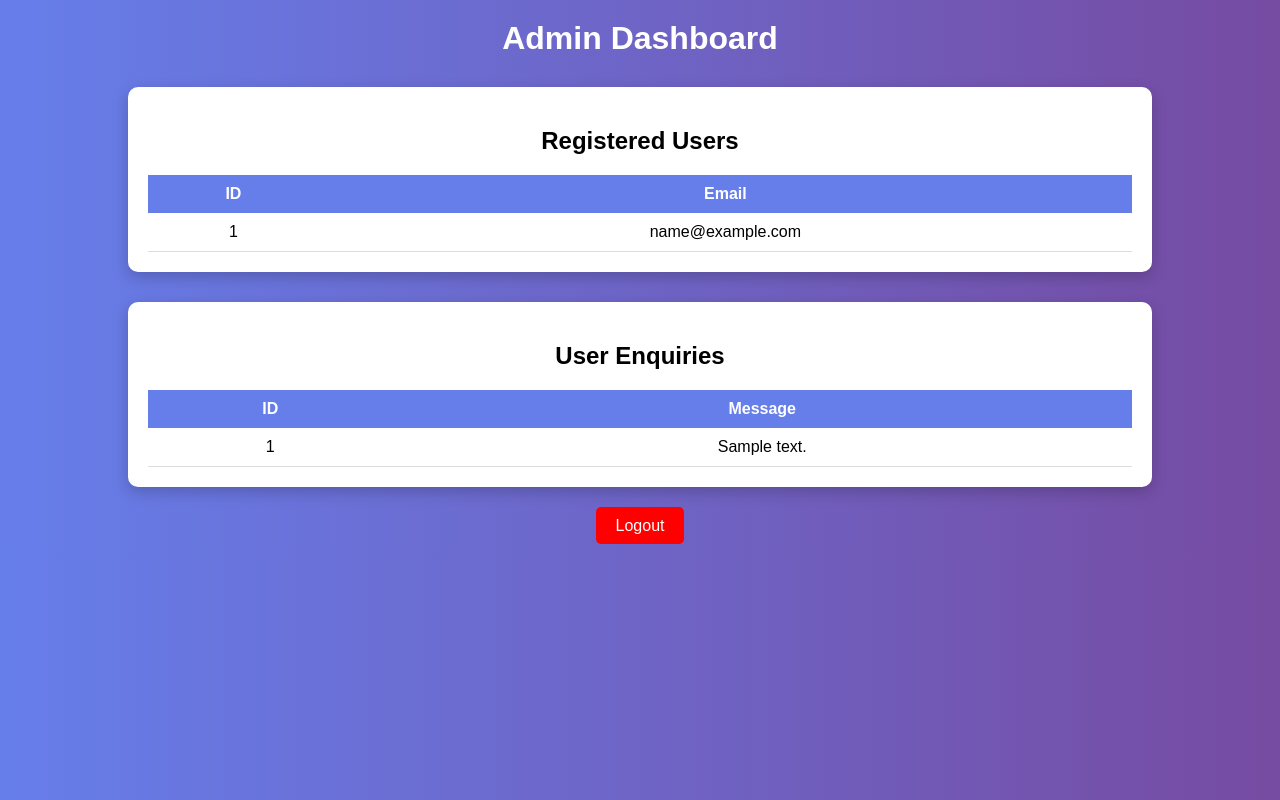
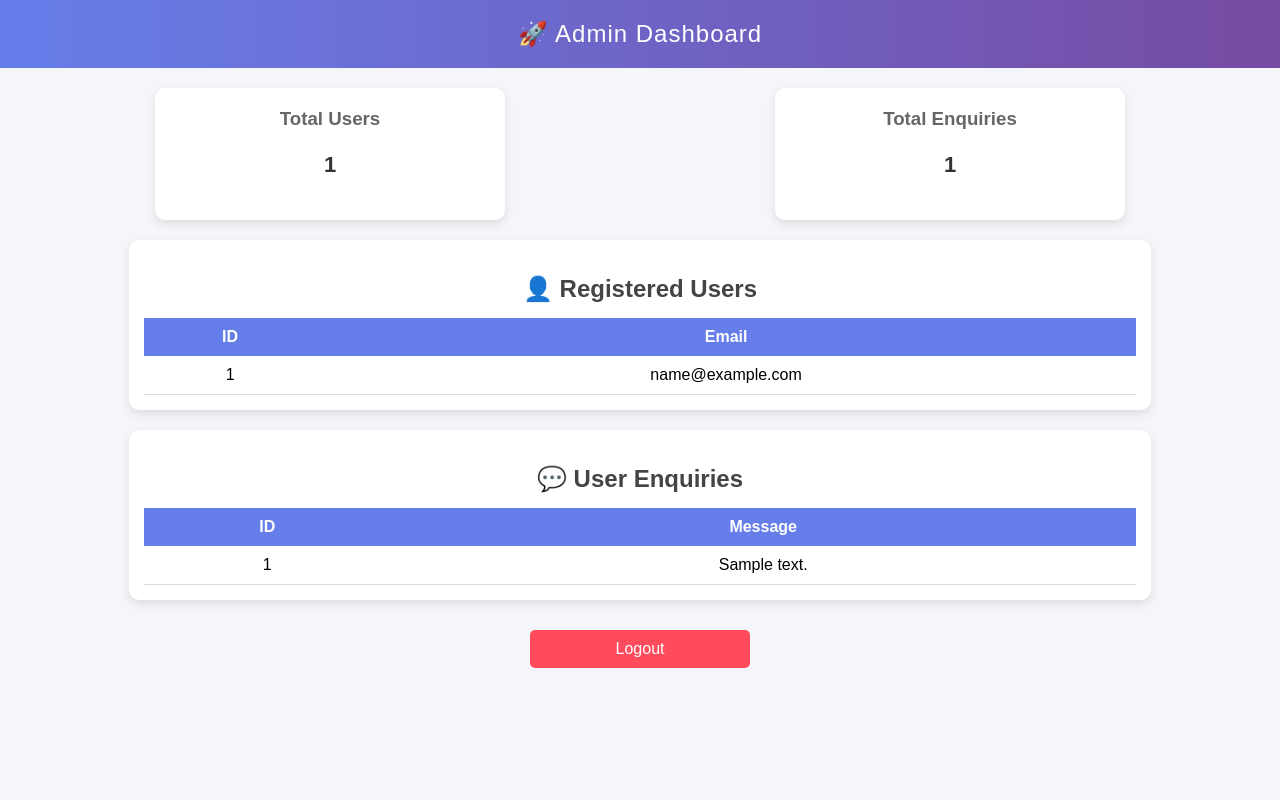
Before and after one commit to Supriya-Ojha/College-Chatbot-HS-Bot-, a Flask app: template College-Enquiry-Chatbot-main/templates/admin.html in a window 1280 px wide. Run offline with Flask 3, Linux system fonts and the light colour scheme; the template is opened without the code that fills it: most values are stand-ins (such as "Sample title", 1, 10 or a date in 2020).

Commit message:
Update admin.html

```diff
--- a/College-Enquiry-Chatbot-main/templates/admin.html
+++ b/College-Enquiry-Chatbot-main/templates/admin.html
@@ -5,34 +5,43 @@
 
     <style>
         body {
-            font-family: Arial;
-            background: linear-gradient(to right, #667eea, #764ba2);
+            font-family: Arial, sans-serif;
             margin: 0;
+            background: #f4f6f9;
         }
 
-        h1 {
+        /* HEADER */
+        .header {
+            background: linear-gradient(90deg, #667eea, #764ba2);
+            color: white;
+            padding: 20px;
             text-align: center;
-            color: white;
-            margin-top: 20px;
+            font-size: 24px;
+            letter-spacing: 1px;
         }
 
+        /* CONTAINER */
         .container {
-            width: 80%;
-            margin: auto;
+            padding: 20px;
         }
 
+        /* CARDS */
         .card {
             background: white;
-            padding: 20px;
-            margin: 30px 0;
+            padding: 15px;
+            margin: 20px auto;
+            width: 80%;
             border-radius: 10px;
-            box-shadow: 0 5px 15px rgba(0,0,0,0.2);
+            box-shadow: 0 4px 10px rgba(0,0,0,0.1);
         }
 
-        h2 {
+        .card h2 {
             text-align: center;
+            margin-bottom: 15px;
+            color: #444;
         }
 
+        /* TABLE */
         table {
             width: 100%;
             border-collapse: collapse;
@@ -51,35 +60,86 @@
         }
 
         tr:hover {
-            background: #f2f2f2;
+            background: #f1f1f1;
         }
 
-        .logout {
-            text-align: center;
-            margin: 20px;
+        /* STATS */
+        .stats {
+            display: flex;
+            justify-content: space-around;
+            margin-bottom: 20px;
         }
 
-        .logout a {
-            background: red;
+        .box {
+            background: white;
+            padding: 20px;
+            width: 25%;
+            text-align: center;
+            border-radius: 10px;
+            box-shadow: 0 4px 10px rgba(0,0,0,0.1);
+        }
+
+        .box h3 {
+            margin: 0;
+            color: #666;
+        }
+
+        .box p {
+            font-size: 22px;
+            font-weight: bold;
+            color: #333;
+        }
+
+        /* BUTTON */
+        .logout {
+            display: block;
+            width: 200px;
+            margin: 30px auto;
+            padding: 10px;
+            text-align: center;
+            background: #ff4b5c;
             color: white;
-            padding: 10px 20px;
             text-decoration: none;
             border-radius: 5px;
         }
 
+        .logout:hover {
+            background: #e04350;
+        }
     </style>
 </head>
 
 <body>
 
-<h1>Admin Dashboard</h1>
+<div class="header">
+    🚀 Admin Dashboard
+</div>
 
 <div class="container">
 
+    <!-- STATS -->
+    <div class="stats">
+        <div class="box">
+            <h3>Total Users</h3>
+            <p>{{ users|length }}</p>
+        </div>
+
+        <div class="box">
+            <h3>Total Enquiries</h3>
+            <p>{{ enquiries|length }}</p>
+        </div>
+    </div>
+
+    <!-- USERS -->
     <div class="card">
-        <h2>Registered Users</h2>
+        <h2>👤 Registered Users</h2>
+
         <table>
-            <tr><th>ID</th><th>Email</th></tr>
+            <tr>
+                <th>ID</th>
+                <th>Email</th>
+            </tr>
+
             {% for user in users %}
             <tr>
                 <td>{{ user['id'] }}</td>
@@ -89,10 +149,16 @@
         </table>
     </div>
 
+    <!-- ENQUIRIES -->
     <div class="card">
-        <h2>User Enquiries</h2>
+        <h2>💬 User Enquiries</h2>
+
         <table>
-            <tr><th>ID</th><th>Message</th></tr>
+            <tr>
+                <th>ID</th>
+                <th>Message</th>
+            </tr>
+
             {% for row in enquiries %}
             <tr>
                 <td>{{ row['id'] }}</td>
@@ -102,10 +168,8 @@
         </table>
     </div>
 
-</div>
+    <a href="/admin_logout" class="logout">Logout</a>
 
-<div class="logout">
-    <a href="/admin_logout">Logout</a>
 </div>
 
 </body>
```
